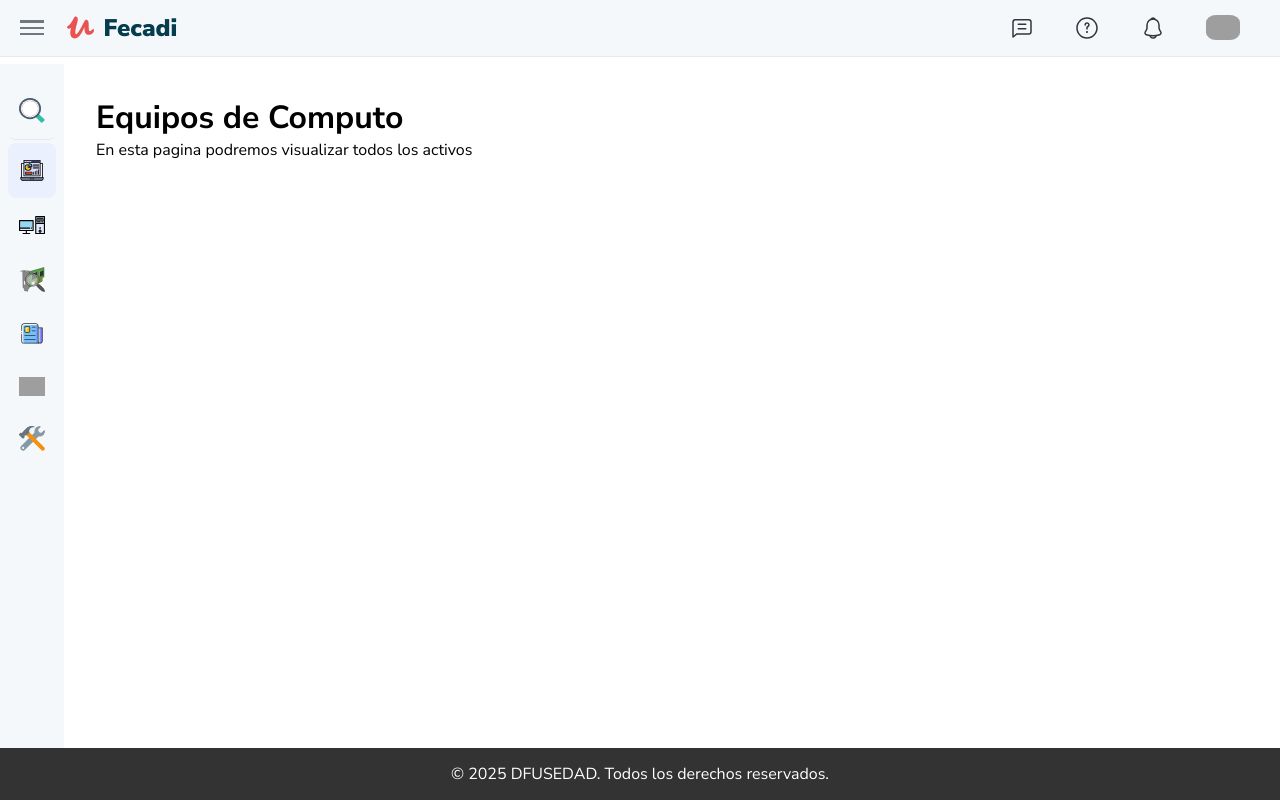
After one commit to DiegoFerneyUsedaDiaz/sistema_gestion_activos, a Django app: page /computer/ in a window 1280 px wide. The commit adds this page. Run offline with Django 5.2, Linux system fonts and the light colour scheme; grey boxes are pictures that could not be loaded.

Commit message:
creacion url computer, creacion template y cambio en base.html

```diff
--- a/sistema/templates/base.html
+++ b/sistema/templates/base.html
@@ -52,13 +52,13 @@
                             </a>
                         </li>
                         <li>
-                            <a href="#" class= "selected">
+                            <a href="{% url 'sistema:index' %}" class= "selected">
                                 <img src="{% static 'icons/dashboard.svg' %}" alt="" />
                                 <span>Pagina de Inicio</span>
                             </a>
                         </li>
                         <li>
-                            <a href="#">
+                            <a href="{% url 'sistema:computer' %}">
                                 <img src="{% static 'icons/pc.svg' %}" alt="" />
                                 <span>Equipos</span>
                             </a>
@@ -97,7 +97,7 @@
 
 
             <footer>
-                 © 2025 Mi Sitio Web. Todos los derechos reservados.
+                 © 2025 DFUSEDAD. Todos los derechos reservados.
             </footer>
 
 
--- /dev/null
+++ b/sistema/templates/computer.html
@@ -0,0 +1,6 @@
+{% extends 'base.html' %} {% block container%}
+
+         <h1>Equipos de Computo</h1>
+            <p>En esta pagina podremos visualizar todos los activos</p>
+
+{% endblock %}
--- a/sistema/urls.py
+++ b/sistema/urls.py
@@ -5,5 +5,5 @@ from django.views.generic import TemplateView
 app_name = 'sistema'
 urlpatterns = [
     path('', TemplateView.as_view(template_name='index.html'), name='index'),
-
+    path('computer/', TemplateView.as_view(template_name='computer.html'), name='computer'),
     ]
```
